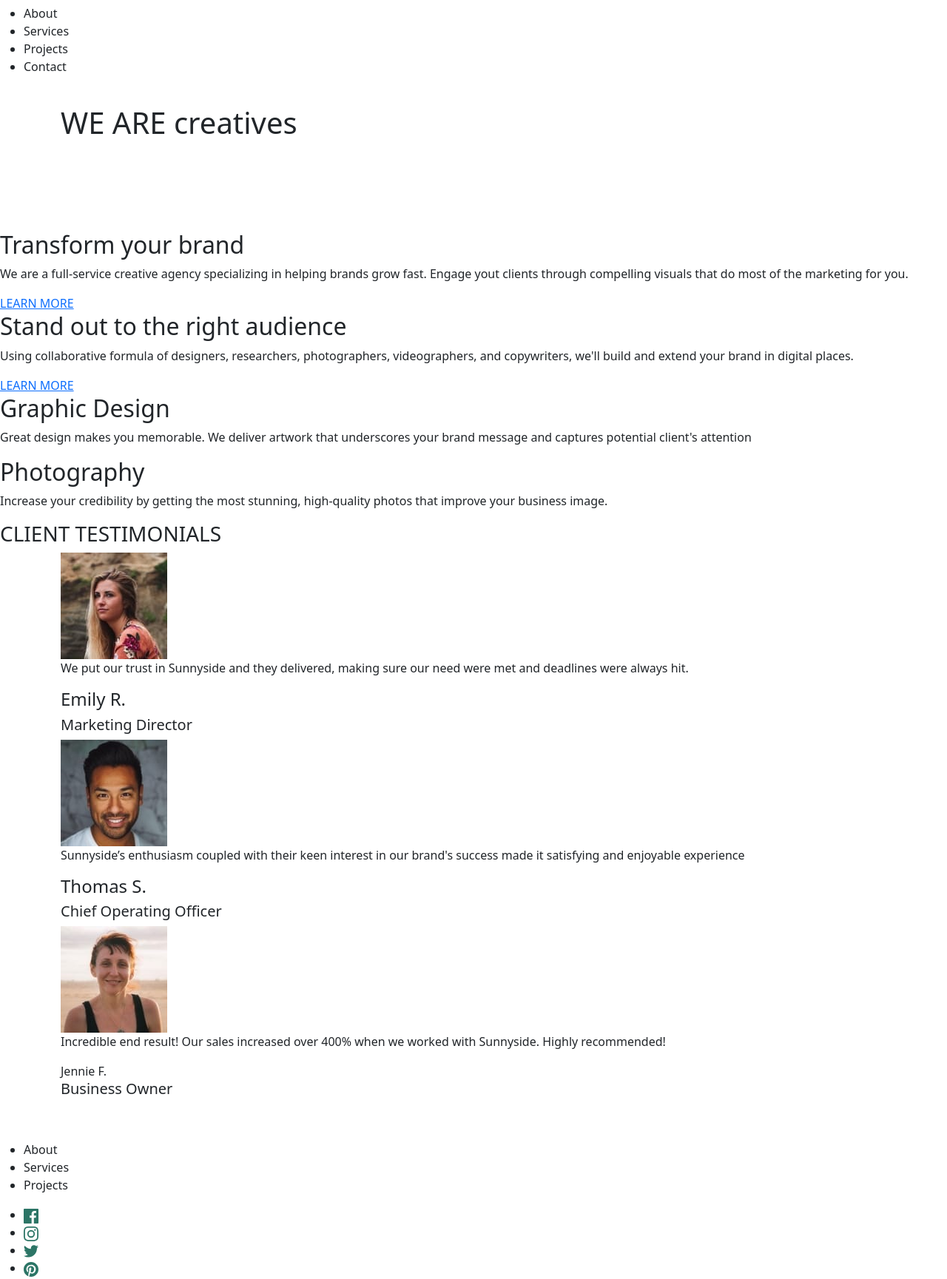
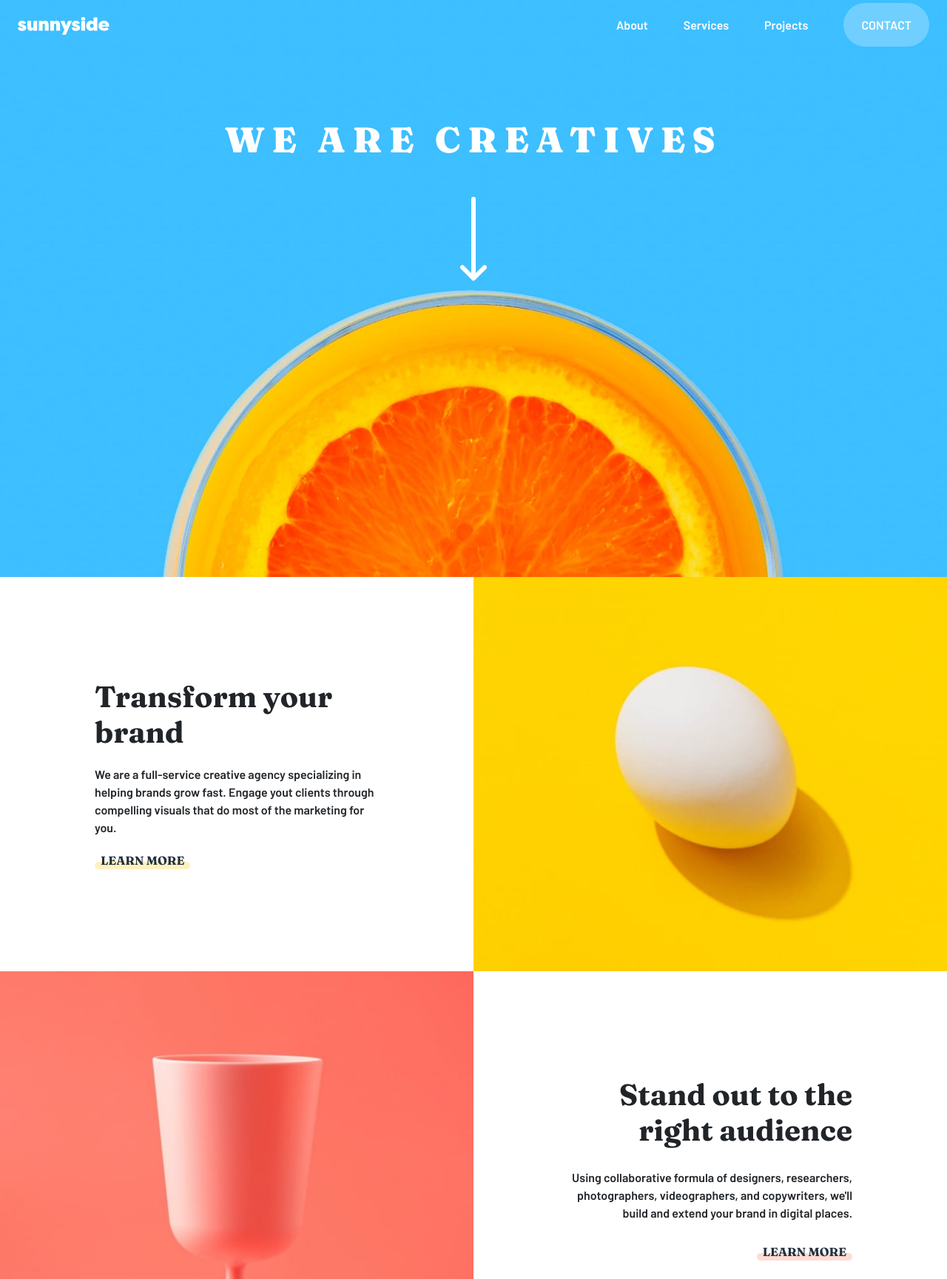
Before and after one commit to Kyle-Atienza/Sunnyside-Landing-Page, a plain HTML site: page index.html in a window 1280 px wide. Shown: the part 20-1749 px from the top of the page at 74% size. Drawn offline with nearby package versions, Linux system fonts and the light colour scheme.

Commit message:
Bootstrap Classes Added

```diff
--- a/index.html
+++ b/index.html
@@ -12,7 +12,8 @@
   <link href="https://cdn.jsdelivr.net/npm/bootstrap@5.1.0/dist/css/bootstrap.min.css" rel="stylesheet" integrity="sha384-KyZXEAg3QhqLMpG8r+8fhAXLRk2vvoC2f3B09zVXn8CA5QIVfZOJ3BCsw2P0p/We" crossorigin="anonymous">
   <script src="https://cdn.jsdelivr.net/npm/bootstrap@5.1.0/dist/js/bootstrap.bundle.min.js" integrity="sha384-U1DAWAznBHeqEIlVSCgzq+c9gqGAJn5c/t99JyeKa9xxaYpSvHU5awsuZVVFIhvj" crossorigin="anonymous"></script>
 
-
+  <!-- css -->
+  <link rel="stylesheet" href="css/style.css">
 
   <!-- Feel free to remove these styles or customise in your own stylesheet 👍 -->
   <!-- <style>
@@ -20,7 +21,7 @@
     .attribution a { color: hsl(228, 45%, 44%); }
   </style> -->
 </head>
-<body>
+<body id="bootstrap-overrides" class="position-relative">
   <!-- About
   Services
   Projects
@@ -65,118 +66,132 @@
   Services
   Projects
   Contact -->
-  <header>
-    <div class="logo">
-      <img src="images/logo.svg" alt="">
-    </div>
-    <nav class="links">
-      <ul>
-        <li>About</li>
-        <li>Services</li>
-        <li>Projects</li>
-        <li>Contact</li>
-      </ul>
-    </nav>
-    <div class="menu">
-      <img src="images/icon-hamburger.svg" alt="">
+  <header class="navbar navbar-expand-sm position-absolute w-100 p-4 " >
+    <div class="container-fluid mx-auto content">
+      <div class=" logo">
+        <img src="images/logo.svg" alt="">
+      </div>
+      <nav class="links collapse navbar-collapse justify-content-end">
+        <ul class="navbar-nav gap-5 align-items-center">
+          <li class="nav-link"><a href="">About</a></li>
+          <li class="nav-link"><a href="">Services</a></li>
+          <li class="nav-link"><a href="">Projects</a></li>
+          <li class="nav-link px-4 py-3 rounded-pill" id="header-contact"><a href="">CONTACT</a></li>
+        </ul>
+      </nav>
+      <div class="menu navbar-toggler">
+        <img src="images/icon-hamburger.svg" alt="">
+      </div>
     </div>
   </header>
-  <section class="hero">
-    <div class="container">
-      <h1 class="heading">WE ARE creatives</h1>
+
+  <section class="container-fluid hero d-flex justify-content-center">
+    <div class="content d-flex flex-column align-items-center w-auto" id="hero-content">
+      <h1 class="heading mb-5">WE ARE CREATIVES</h1>
       <img src="images/icon-arrow-down.svg" alt="" class="arrow-down">
     </div>
   </section>
 
-  <section class="services">
-    <div class="image"></div>
-      <div class="content">
+  <section class="container-fluid services">
+    <div class="row service">
+      <div class="col-6 order-2 image">
+        <img class="mw-100" src="images/desktop/image-transform.jpg" alt="">
+      </div>
+      <div class="col-6 order-1 d-flex flex-column justify-content-around text-start content ">
         <h2 class="title">Transform your brand</h2>
         <p class="description">We are a full-service creative agency specializing in helping brands grow fast. Engage yout clients through compelling visuals that do most of the marketing for you.</p>
-        <div class="button"><a href="">LEARN MORE</a></div>
+        <a href="" class="learn-more position-relative align-self-start px-2">LEARN MORE</a>
       </div>
-    <div class="service">
-      <div class="image"></div>
-      <div class="content">
+    </div>
+    <div class="row service">
+      <div class="col-6 image">
+        <img class="mw-100" src="images/desktop/image-stand-out.jpg" alt="">
+      </div>
+      <div class="col-6 d-flex flex-column justify-content-around text-end content">
         <h2 class="title">Stand out to the right audience</h2>
         <p class="description">Using collaborative formula of designers, researchers, photographers, videographers, and copywriters, we'll build and extend your brand in digital places.</p>
-        <div class="button"><a href="">LEARN MORE</a></div>
+        <a href="" class="learn-more position-relative align-self-end px-2">LEARN MORE</a>
       </div>
     </div>
   </section>
 
-  <section class="projects">
-    <div class="project">
-      <div class="content">
-        <h2 class="title">Graphic Design</h2>
+  <section class="container-fluid row projects">
+
+    <div class="col-6 position-relative project">
+      <div class="position-absolute text-center content">
+        <h3 class="title mb-4">Graphic Design</h3>
         <p class="description">Great design makes you memorable. We deliver artwork that underscores your brand message and captures potential client's attention</p>
       </div>
+      <img src="images/desktop/image-graphic-design.jpg" alt="" class="w-100 background">
     </div>
-    <div class="project">
-      <div class="content">
-        <h2 class="title">Photography</h2>
+
+    <div class="col-6 position-relative project project">
+      <div class="position-absolute text-center content">
+        <h3 class="title mb-4">Photography</h3>
         <p class="description">Increase your credibility by getting the most stunning, high-quality photos that improve your business image.</p>
       </div>
+      <img src="images/desktop/image-photography.jpg" alt="" class="w-100 background">
     </div>
+
   </section>
 
-  <section class="testimonials">
-    <h3 class="title">CLIENT TESTIMONIALS</h3>
-    <div class="container">
-      <div class="testimonial">
-        <img src="images/image-emily.jpg" alt="" class="photo">
+  <section class="container-fluid text-center testimonials">
+    <h4 class="title">CLIENT TESTIMONIALS</h4>
+    <div class="row content">
+      <div class="col px-4 testimonial">
+        <img src="images/image-emily.jpg" alt="" class="m-5 photo">
         <p class="quote">We put our trust in Sunnyside and they delivered, making sure our need were met and deadlines were always hit.</p>
-        <div class="author">
-          <h4 class="name">Emily R.</h4>
-          <h5 class="credential">Marketing Director</h5>
+        <div class="mt-5 author">
+          <h5 class="mb-2 name">Emily R.</h5>
+          <h6 class="credential">Marketing Director</h6>
         </div>
       </div>
-      <div class="testimonial">
-        <img src="images/image-thomas.jpg" alt="" class="photo">
+      <div class="col px-4 testimonial">
+        <img src="images/image-thomas.jpg" alt="" class="m-5 photo">
         <p class="quote">Sunnyside’s enthusiasm coupled with their keen interest in our brand's success made it satisfying and enjoyable experience</p>
-        <div class="author">
-          <h4 class="name">Thomas S.</h4>
-          <h5 class="credential">Chief Operating Officer</h5>
+        <div class="mt-5 author">
+          <h5 class="mb-2 name">Thomas S.</h5>
+          <h6 class="credential">Chief Operating Officer</h6>
         </div>
       </div>
-      <div class="testimonial">
-        <img src="images/image-jennie.jpg" alt="" class="photo">
+      <div class="col px-4 testimonial">
+        <img src="images/image-jennie.jpg" alt="" class="m-5 photo">
         <p class="quote">Incredible end result! Our sales increased over 400% when we worked with Sunnyside. Highly recommended!</p>
-        <div class="author">
-          <div class="name">Jennie F.</div>
-          <h5 class="credential">Business Owner</h5>
+        <div class="mt-5 author">
+          <h5 class="mb-2 name">Jennie F.</h5>
+          <h6 class="credential">Business Owner</h6>
         </div>
       </div>
     </div>
   </section>
 
-  <section class="gallery">
-    <img src="" alt="" class="images">
-    <img src="" alt="" class="images">
-    <img src="" alt="" class="images">
-    <img src="" alt="" class="images">
+  <section class="container-fluid row gallery">
+    <img src="images/desktop/image-gallery-milkbottles.jpg" alt="" class="col-3 images">
+    <img src="images/desktop/image-gallery-orange.jpg" alt="" class="col-3 images">
+    <img src="images/desktop/image-gallery-cone.jpg" alt="" class="col-3 images">
+    <img src="images/desktop/image-gallery-sugarcubes.jpg" alt="" class="col-3 images">
   </section>
 
-  <div class="footer">
+  <footer class="container-fluid d-flex flex-column justify-content-evenly align-items-center">
     <div class="logo">
       <img src="images/logo.svg" alt="">
     </div>
-    <nav class="links">
-      <ul>
-        <li>About</li>
-        <li>Services</li>
-        <li>Projects</li>
+    <nav class="navbar mb-5">
+      <ul class="nav gap-5">
+        <li class="nav-link"><a href="">About</a></li>
+        <li class="nav-link"><a href="">Services</a></li>
+        <li class="nav-link"><a href="">Projects</a></li>
       </ul>
     </nav>
-    <div class="social-links">
-      <ul>
-        <li><img src="images/icon-facebook.svg" alt=""></li>
-        <li><img src="images/icon-instagram.svg" alt=""></li>
-        <li><img src="images/icon-twitter.svg" alt=""></li>
-        <li><img src="images/icon-pinterest.svg" alt=""></li>
+    <nav class="navbar social-links">
+      <ul class="nav gap-4">
+        <li class="nav-link"><img src="images/icon-facebook.svg" alt=""></li>
+        <li class="nav-link"><img src="images/icon-instagram.svg" alt=""></li>
+        <li class="nav-link"><img src="images/icon-twitter.svg" alt=""></li>
+        <li class="nav-link"><img src="images/icon-pinterest.svg" alt=""></li>
       </ul>
-    </div>
-  </div>
+    </nav>
+  </footer>
   <!--
   <div class="attribution">
     Challenge by <a href="https://www.frontendmentor.io?ref=challenge" target="_blank">Frontend Mentor</a>.
--- /dev/null
+++ b/sass/_config.scss
@@ -0,0 +1,92 @@
+// google fonts
+// barlow font font-family: 'Barlow', sans-serif;
+@import url("https://fonts.googleapis.com/css2?family=Barlow:wght@600&display=swap");
+//frainces font font-family: 'Fraunces', serif;
+@import url("https://fonts.googleapis.com/css2?family=Fraunces:wght@700;900&display=swap");
+
+//variables
+$global-padding: 10vw;
+
+// colors
+$dark: hsl(212, 27%, 19%);
+$darker-grey: hsl(213, 9%, 39%);
+$dark-grey: hsl(232, 10%, 55%);
+$gray: hsl(210, 4%, 67%);
+$white: hsl(0, 0%, 100%);
+$light-primary: hsla(200, 100%, 72%, 1);
+$darker-primary: hsla(167, 44%, 70%, 1);
+
+* {
+  margin: 0 !important;
+  padding: 0 !important;
+  //box-sizing: ;
+}
+body {
+  font-size: 18px;
+  font-family: "Barlow", sans-serif;
+}
+
+// typography
+h1 {
+  //headline title
+  font-family: "Fraunces", serif;
+  font-weight: 900;
+  letter-spacing: 0.2em;
+  font-size: 3rem;
+}
+h2 {
+  //services title
+  font-family: "Fraunces", serif;
+  font-weight: 700;
+  font-size: 2.5rem;
+}
+h3 {
+  //projects title
+  font-family: "Fraunces", serif;
+  font-weight: 900;
+  font-size: 1.7rem;
+}
+h4 {
+  //testimonials title
+  font-family: "Fraunces", serif;
+  font-weight: 800;
+  font-size: 1rem;
+  letter-spacing: 0.25em;
+}
+h5 {
+  //author name
+  font-family: "Fraunces", serif;
+  font-weight: 800;
+  font-size: 1.2rem;
+}
+h6 {
+  //author creddential
+  font-family: "Barlow", sans-serif;
+  font-size: 0.9rem;
+}
+p {
+  font-size: 1rem;
+  font-family: "Barlow", sans-serif;
+}
+button {
+  font-family: "Fraunces", serif;
+  font-weight: 700;
+  border: none;
+  background: none;
+  letter-spacing: 0.2em;
+}
+.nav-link > a {
+  font-size: 1rem;
+  font-family: "Barlow", sans-serif;
+}
+a {
+  font-family: "Fraunces", serif;
+  font-weight: 700;
+  text-decoration: none;
+  font-size: 1rem;
+  white-space: nowrap;
+}
+
+// img {
+//   max-width: 100%;
+// }
--- a/sass/style.scss
+++ b/sass/style.scss
@@ -1,4 +1,84 @@
-body {
-  margin: 0;
-  padding: 0;
+@import "config";
+
+header {
+  .nav-link > a {
+    color: $white;
+  }
+  #header-contact {
+    font-family: "Fraunces", serif;
+    font-weight: 700;
+    background: $light-primary;
+  }
 }
+
+.hero {
+  background: url(/images/desktop/image-header.jpg);
+  background-size: cover;
+  background-position: center;
+  height: 100vh;
+  .content {
+    margin-top: 180px !important;
+    color: $white;
+  }
+}
+
+.services {
+  .service {
+    .content {
+      padding: $global-padding !important;
+      a {
+        color: $dark;
+      }
+    }
+  }
+  & > *:nth-child(1) > .content > a::after {
+    content: "";
+    position: absolute;
+    left: 0;
+    bottom: 0;
+    height: 10px;
+    background: hsla(48, 97%, 87%, 1);
+    width: 100%;
+    z-index: -1;
+    border-radius: 50px;
+  }
+  & > *:nth-child(2) > .content > a::after {
+    content: "";
+    position: absolute;
+    left: 0;
+    bottom: 0;
+    height: 10px;
+    background: hsla(13, 91%, 91%, 1);
+    width: 100%;
+    z-index: -1;
+    border-radius: 50px;
+  }
+}
+
+.projects {
+  .project {
+    .content {
+      top: 65%;
+      padding: 0 $global-padding !important;
+    }
+  }
+}
+
+.testimonials {
+  padding: 25vh 0 !important;
+
+  .content {
+    padding: 0 $global-padding !important;
+
+    .photo {
+      clip-path: circle();
+      aspect-ratio: 1/1;
+      width: 5vw;
+    }
+  }
+}
+
+footer {
+  height: 50vh;
+  background: $darker-primary;
+}
```
Also changed, not shown: css/style.css.
